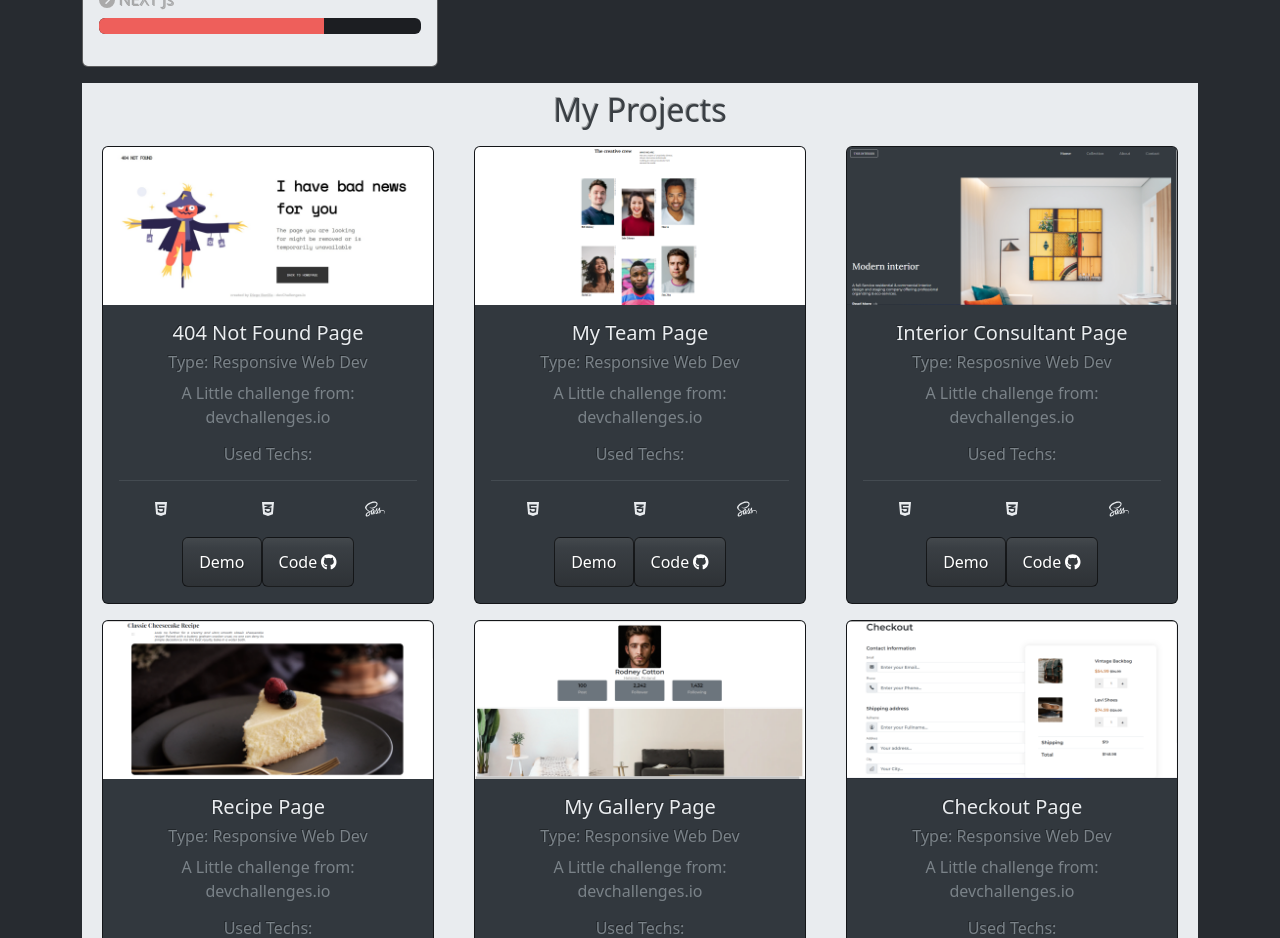
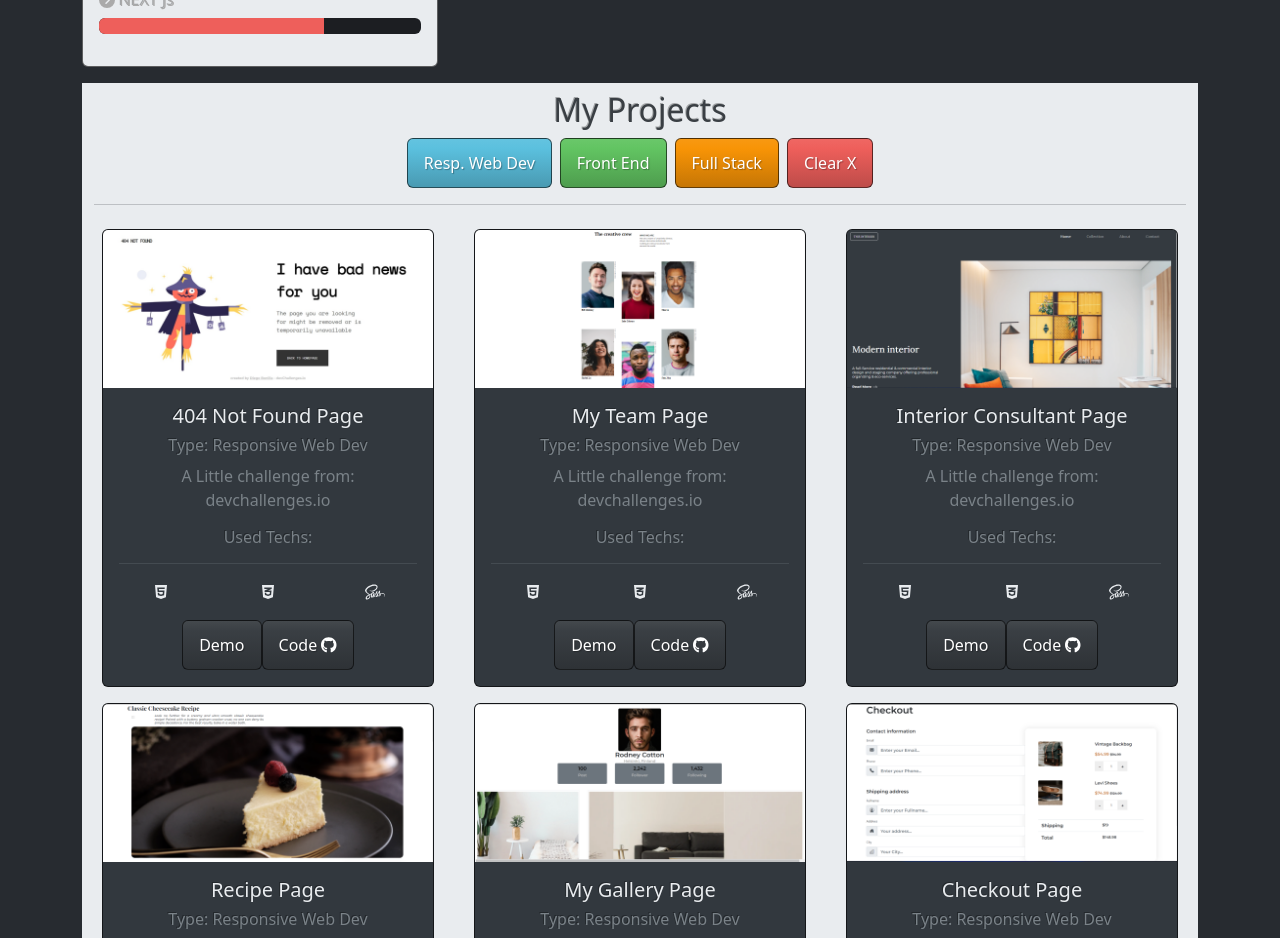
Before and after one commit to drbv27/MyPortfolio, a Next.js app: page / in a window 1280 px wide. Shown: the part 900-1838 px from the top of the page. Built offline with nearby package versions, Linux system fonts and the light colour scheme.

Commit message:
adding the buttongs to select category

```diff
--- a/pages/index.js
+++ b/pages/index.js
@@ -54,6 +54,11 @@ const Index = () => {
             </div>
             <div className="container col-md-12 text-center bg-light mt-3 text-primary pt-2 mb-3 pb-3">
                 <h2 className="mb-2">My Projects</h2>
+                <button type="button" class="btn btn-info mx-1">Resp. Web Dev</button>
+                <button type="button" class="btn btn-success mx-1">Front End</button>
+                <button type="button" class="btn btn-warning mx-1">Full Stack</button>
+                <button type="button" class="btn btn-danger mx-1">Clear X</button>
+                <hr/>
                 <div className="row">
                     {
                         projects.map(({
--- a/projects.js
+++ b/projects.js
@@ -22,7 +22,7 @@ export const projects = [
     {
         pageImg: 'InteriorConsultant.png',
         pageTitle:"Interior Consultant Page",
-        pageType:"Resposnive Web Dev",
+        pageType:"Responsive Web Dev",
         pageDesc:"A Little challenge from: devchallenges.io",
         pageIcons:[faHtml5,faCss3Alt,faSass],
         pageUrl:"https://boring-chandrasekhar-380ea0.netlify.app/",
```
